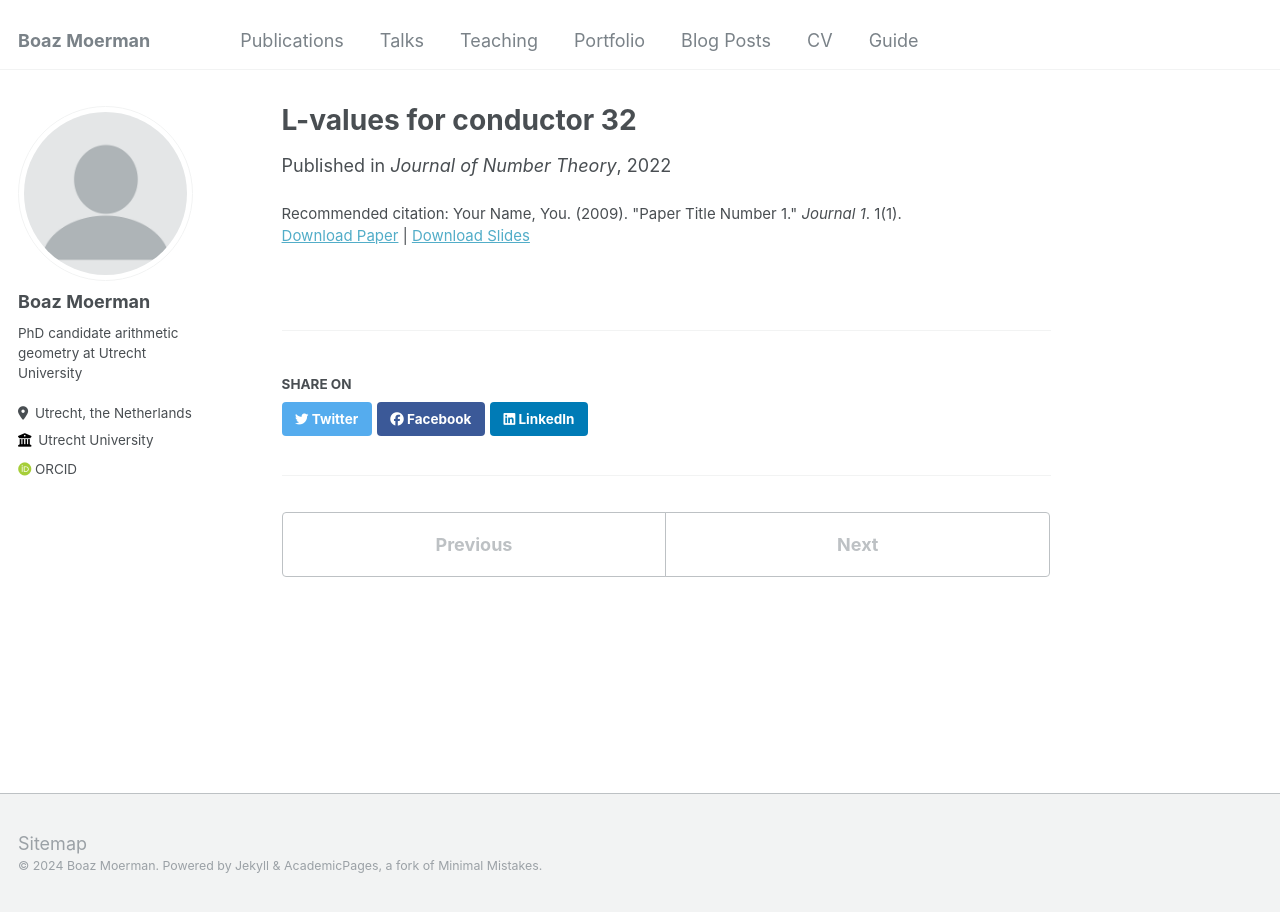
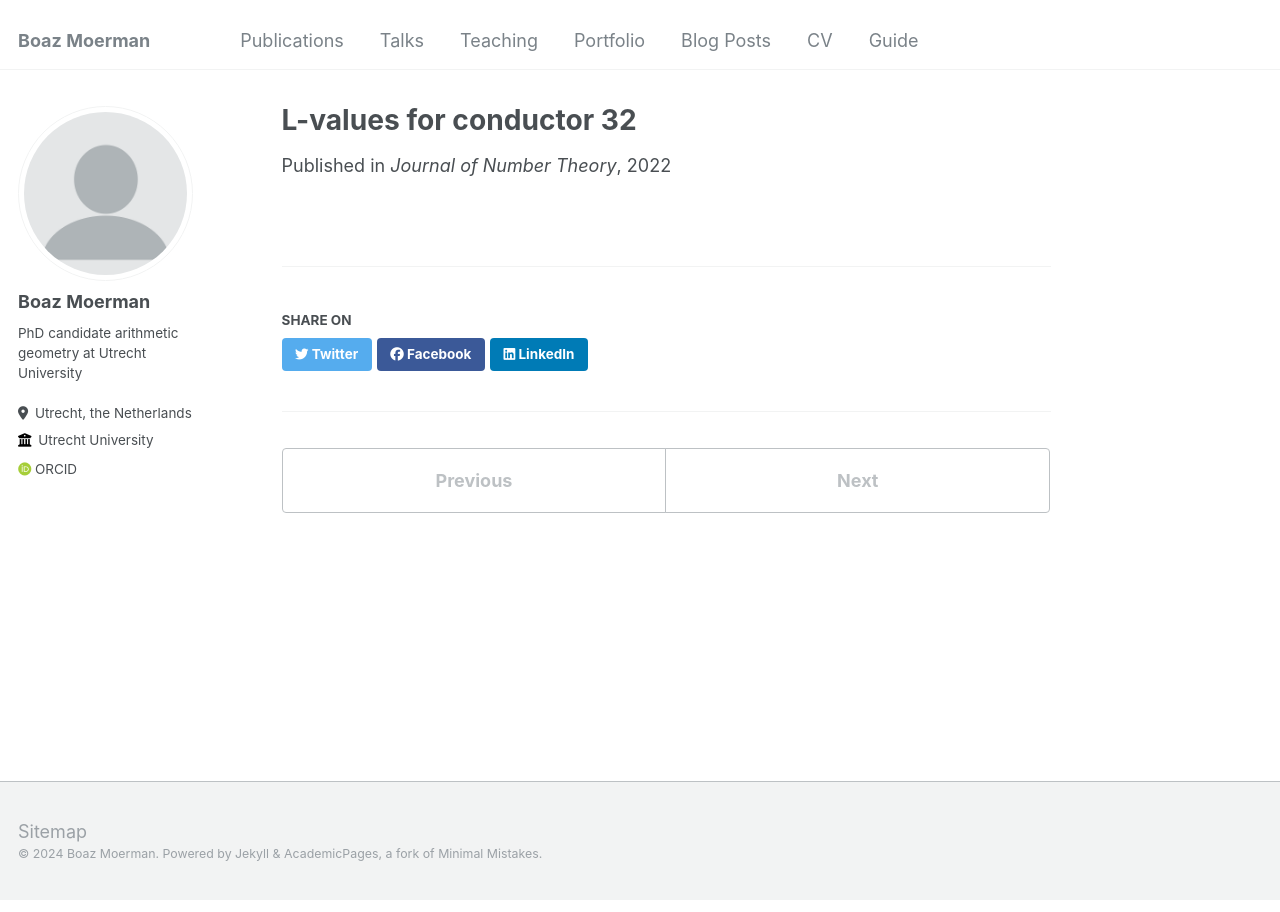
Before and after one commit to BoazMoerman/BoazMoerman.github.io, a Jekyll site: the page built from _publications/L-values conductor 32.md, in a window 1280 px wide. Built offline with Jekyll 4.4.1, drawn with Linux system fonts in a browser that asks for light colours; some web fonts are replaced.

Commit message:
Update L-values conductor 32.md

```diff
--- a/_publications/L-values conductor 32.md
+++ b/_publications/L-values conductor 32.md
@@ -1,11 +1,8 @@
 ---
 title: "L-values for conductor 32"
 collection: publications
-permalink: /publication/2009-10-01-paper-title-number-1
 excerpt: 'This paper is about the number 1. The number 2 is left for future work.'
 date: 2022-06-01
 venue: 'Journal of Number Theory'
-slidesurl: 'http://academicpages.github.io/files/slides1.pdf'
-paperurl: 'http://academicpages.github.io/files/paper1.pdf'
-citation: 'Your Name, You. (2009). &quot;Paper Title Number 1.&quot; <i>Journal 1</i>. 1(1).'
+paperurl: 'https://www.sciencedirect.com/science/article/pii/S0022314X21003279'
 ---
```
